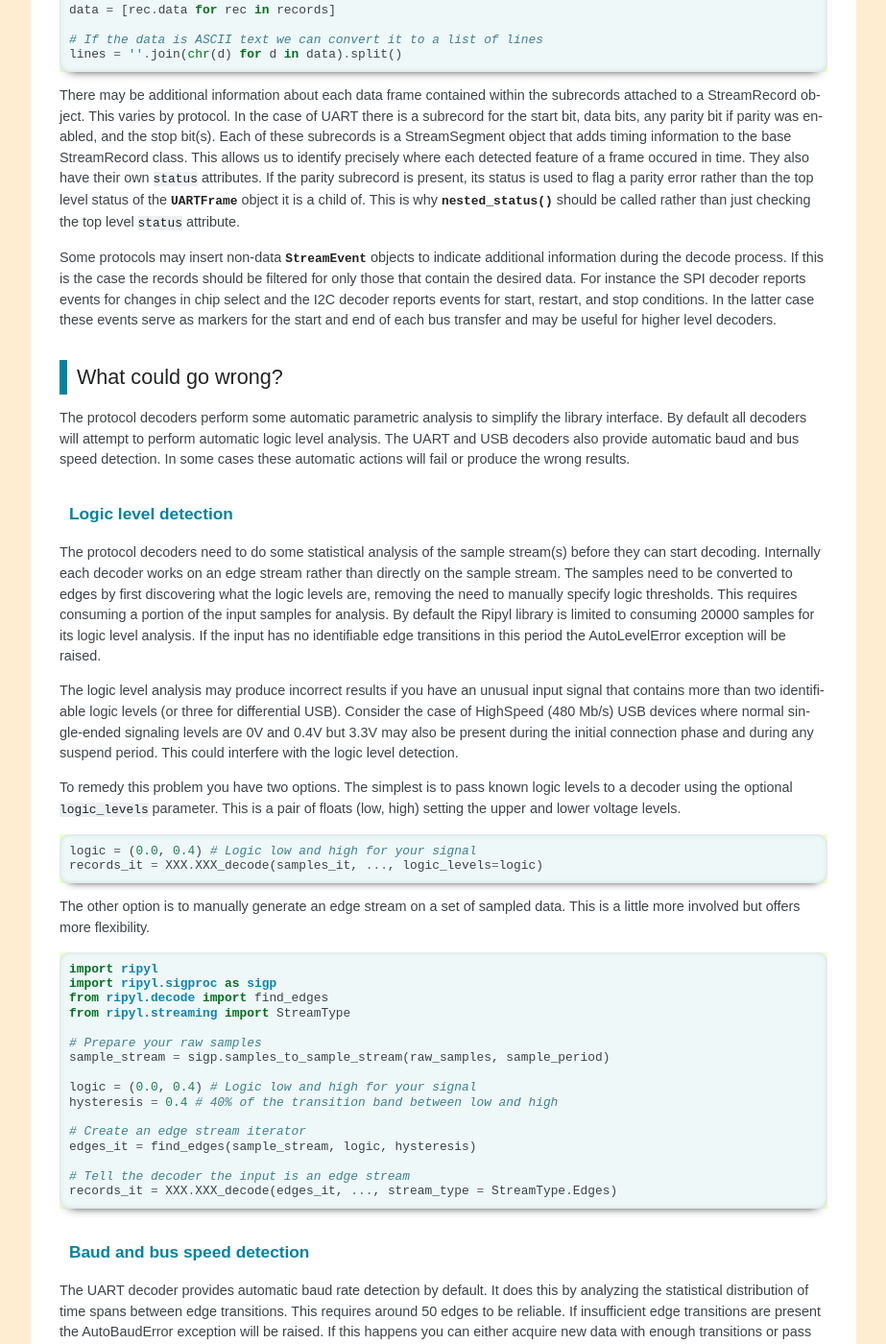
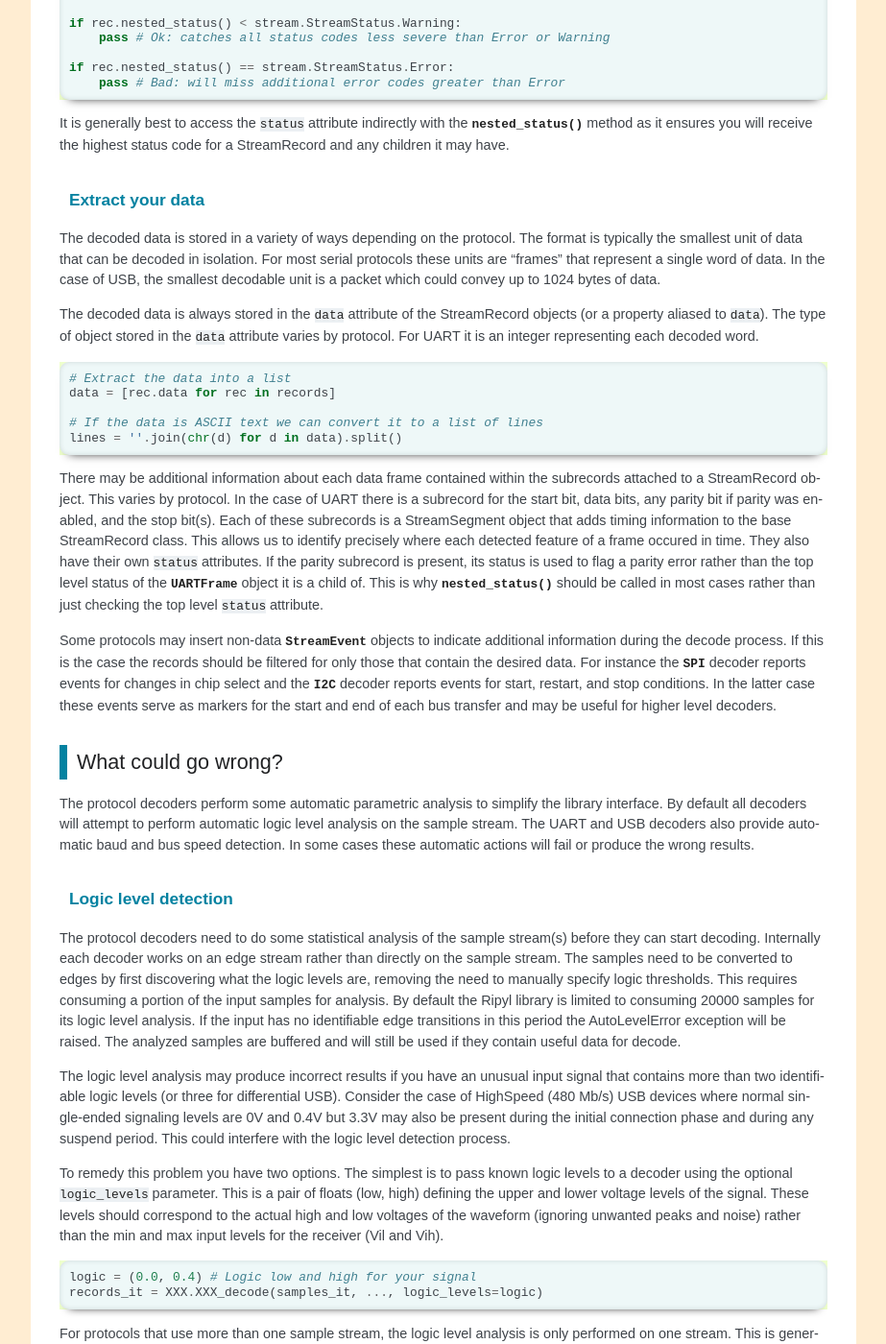
Before and after one commit to kevinpt/ripyl, a Sphinx documentation site: the page built from doc/rst/tutorial.rst, in a window 1280 px wide and 1400 px high, scrolled down 2094 px. Shown: the whole window at 96% size, without its empty margins (198-1121 px from the left). Built offline with Sphinx 7.4.7, drawn with Linux system fonts in a browser that asks for light colours; pages that are not in the unit, such as notebooks, are missing from menus; some of the changed text lies outside the part shown.

Commit message:
Update sphinx documentation

```diff
--- a/doc/index.rst
+++ b/doc/index.rst
@@ -30,7 +30,7 @@
 Getting started
 ===============
 
-If you are new to Ripyl you can get started by reviewing the :doc:`introductory guide <intro>` and following the :doc:`tutorial <rst/tutorial>`.
+If you are new to Ripyl you can get started by reviewing the :doc:`introductory guide <rst/intro>` and following the :doc:`tutorial <rst/tutorial>`.
 
 
 Contents
--- /dev/null
+++ b/doc/rst/data_structures.rst
@@ -0,0 +1,55 @@
+======================
+Common data structures
+======================
+
+The Ripyl library makes use of a few common data structures that will be discussed below.
+
+Streams
+-------
+
+Throughout the Ripyl documentation there is reference to "streams" of data. This is a term used to describe an informally defined sequence of sample or edge data that is used as input and output of many library functions. A stream consists of a sequence (list, tuple, etc.) or iterable (iterator or generator function object) that contains/yields a series of tuple pairs of numbers. The first number is always a float representing the time that the second element of the pair occurs at. The second number is either a float or an int that represents a sample or logical edge state (high, low, middle, etc) respectively. The former case is referred to as a "sample stream" the latter is an "edge stream".
+
+The time value in each pair is an arbitrary time in seconds relative to whatever point is desired. Negative values are acceptable. The only firm requirement is that time increases monotonically. For sample streams the interval between successive time values should be fixed before applying certain signal processing operations like filter_waveform() and noisify(). Otherwise, a variable sample rate will be handled appropriately.
+
+Sample streams are farily self explanatory. They are a time series of sampled data points. Edge streams are different in that they represent the logical levels of edge transitions. The time intervals between edges are not fixed. The logical state of each edge represents a transition at the current time that is maintained until the next edge in the sequence. Logical states are encoded as an integer value. For waveforms with binary states these will be 0 for low and 1 for high. For differential signals the states are -1 for low, 0 for differential 0, and 1 for high. Internally all of the decode functions convert their input streams to edge streams before proceding to decode their content.
+
+
+StreamRecords
+-------------
+
+
+Iterators
+---------
+
+Many of the functions in Ripyl are generator functions that yield results through an iterable generator object rather than returning a result all at once. Some functions require an iterator as input and will not work properly if a list is passed in instead.
+
+.. code-block:: python
+
+    # Decode function produces an iterable generator object
+    records_it = XXX.XXX_decode()
+
+    # The decode operation has *not* been performed yet
+
+    records = list(records_it)
+    # The list() built-in consumes the iterator and forces execution of the decode function
+
+
+It is important to realize that generator objects result in lazy evaluation and that the function call to them does not terminate until they have no more data to produce. You can force evaluation with the list() built-in.
+
+.. code-block:: python
+
+    # The SPI simulator produces three edge stream iterators in a tuple
+    clk, data_io, cs = spi.spi_synth(...)
+
+    # Convert the edge stream to a sample stream
+    clk_it = sigproc.synth_wave(clk, sample_rate, rise_time)
+
+    # Consume the sample iterator
+    clk_samples = list(clk_it)
+
+    # clk_it can no longer be used by another function
+
+    # Create a new iterator on clk_samples using iter()
+    records_it = spi.spi_decode(iter(clk_samples), ...)
+
+It is important to realize that iterators can only advance through a sequence and once completed they can not be reiterated again. If you need to feed the data from a consumed iterator back into a function you should save it as a list object and then use iter() to create a fresh iterator over that list.
--- a/doc/rst/intro.rst
+++ b/doc/rst/intro.rst
@@ -15,13 +15,13 @@
 Ripyl is not a complete replacement for oscilloscope based protocol decoders. Most significantly, it only provides offline analysis of data. This means that there is no way to trigger on high level protocol events such as those provided in oscilloscope based decoders (data patterns, error conditions, etc.). Depending on your oscilloscope or analyzer, you may have advanced triggers available that can help you capture what you need but they will always be more limited than what is provided by built-in decoders. Due to this limitation, Ripyl will be most useful with data captured from deep memory oscilloscopes and analyzers.
 
 
-Once you have :doc:`installed Ripyl <rst/installation>` you are ready to use it in Python scripts that will decode serial data for you. The installer created a script ``ripyl_demo`` that can be used to get a feel for what Ripyl does.
+Once you have :doc:`installed Ripyl <installation>` you are ready to use it in Python scripts that will decode serial data for you. The installer created an executable script called ``ripyl_demo`` that can be used to get a feel for what Ripyl does.
 
 .. code-block:: sh
 
   > ripyl_demo -p uart
 
-This will display some information about the parameters used for the UART protocol and the sampling of the internal synthesizer. If the decode was successful the "Decoded message:" will display the original message encoded in the protocol. If ``matplotlib`` is installed you will also see a plot of the simulated UART waveform annotated with graphics showing the location of frames, data bits (blue) and parity bits (yellow or red).
+This will display some information about the parameters used for the UART protocol and the sampling of the internal synthesizer. If the decode was successful the "Decoded message:" will display the original message encoded in the protocol. If `matplotlib <http://matplotlib.org/>`_ is installed you will also see a plot of the simulated UART waveform annotated with graphics showing the location of frames, data bits (blue) and parity bits (yellow or red).
 
 .. image:: ../image/uart_hello.png
 
@@ -75,3 +75,5 @@
 -b BAUD, --baud=BAUD  Baud rate
 -o SAVE_FILE, --save-plot=SAVE_FILE  Save plot to image file
 -d DROPOUT, --dropout=DROPOUT  Dropout signal from "start,end[,level]"
+-t TITLE, --title=TITLE  Title for plot
+-f FIGSIZE, --figsize=FIGSIZE  Figure size (w,h) in inches
--- a/doc/rst/protocols.rst
+++ b/doc/rst/protocols.rst
@@ -19,6 +19,7 @@
 The higher level protocols provided with Ripyl are:
 
 * :mod:`LM73 <.protocol.lm73>` temperature sensor (SMBus)
+* :mod:`OBD-2 <.protocol.obd2>` automotive ECU message format
 
 
 The protocol decoders do not check timing parameters to verify that they meet specifications. The emphasis is on getting usable data out of waveforms even if they depart from requirements.
--- /dev/null
+++ b/doc/rst/reading_data.rst
@@ -0,0 +1,38 @@
+=========================
+Reading oscilloscope data
+=========================
+
+Ripyl does not provide any support for reading data formats directly produced by oscilloscopes and logic analyzers. A user of the library will have to take care of that independently before decoding with Ripyl. Most instruments will produce some form of CSV output that can be easily parsed with the `csv module <http://docs.python.org/2/library/csv.html>`_ in the Python standard library. There is no standard organization for CSV data so reading functions will be manufacturer and (possibly) model specific. Your instruments may also support other text based formats such as Matlab arrays that can be easily read by a Python script. If your device supports binary output, however, you will be able to read large data sets more rapidly.
+
+Here are some example functions for reading data from various oscilloscopes.
+
+LeCroy
+------
+
+Most LeCroy oscilloscopes support the same binary and CSV formats. Here is an example function for reading the CSV files produced by them.
+
+.. code-block:: python
+
+    import csv
+
+    def read_lecroy_csv(fname):
+        sample_period = 0.0
+        raw_samples = []
+
+        with open(fname, 'rb') as csvfile:
+            c = csv.reader(csvfile)
+
+            # Sample period is in cell B2 (1,1)
+            # Time is in column D (3)
+            # Samples are in column E (4)
+
+            for row_num, row in enumerate(c):
+                if row_num == 1: # get the sample period
+                    sample_period = float(row[1])
+                    break
+
+            csvfile.seek(0)
+            for row in c:
+                raw_samples.append(float(row[4]))
+
+        return raw_samples, sample_period
--- a/doc/rst/test.rst
+++ /dev/null
@@ -1,5 +0,0 @@
-============
-Test rst dir
-============
-
-foo
--- a/doc/rst/tutorial.rst
+++ b/doc/rst/tutorial.rst
@@ -14,9 +14,9 @@
 Prepare your data
 -----------------
 
-Getting your sampled data ready for use by Ripyl is the most significant hurdle you will face. The Ripyl library needs to work on a sequence of samples or edge transitions to perform its decode. In most cases you will have sampled data from an oscilloscope or a logic analyzer to process. It is beyond the scope of the Ripyl library to provide device specific support. You will have to figure out how to get the raw data from these devices into an array that can be passed to Ripyl. It is not possible to decode data directly from a screen capture (although one could create a tool to extract useful data from an image).
+Getting your sampled data ready for use by Ripyl is the most significant hurdle you will face. The Ripyl library needs to work on a sequence of samples or edge transitions to perform its decode. In most cases you will have sampled data from an oscilloscope or a logic analyzer to process. It is beyond the scope of the Ripyl library to provide device specific support. You will have to figure out how to get the raw data from these devices into an array that can be passed to Ripyl. Many devices support some form of CSV output that can be processed with the `csv module <http://docs.python.org/2/library/csv.html>`_ from the Python standard library. If your device supports binary output, however, you will be able to read large data sets more rapidly.
 
-Ripyl's processing is performed through a pipeline of generator functions that minimize the amount of data passed around in arrays. To support this system, the raw samples have to be converted to a ``sample stream``.
+Ripyl's processing is performed through a pipeline of `generator functions <http://docs.python.org/2/tutorial/classes.html#generators>`_ that minimize the amount of data passed around in arrays. To support this system, the raw samples have to be converted to a ``sample stream``.
 
 .. code-block:: python
 
@@ -24,23 +24,23 @@
     import ripyl.sigproc as sigp
     import ripyl.protocol.uart as uart
 
-    raw_samples, sample_period = get_samples_from_your_oscilloscope()
+    raw_samples, sample_period = read_samples_from_your_oscilloscope()
     txd = sigp.samples_to_sample_stream(raw_samples, sample_period)
 
 .. note::
-    You will need to figure out how to populate the raw_samples and sample_period variables on your own. get_samples_from_your_oscilloscope() is just a placeholder that does not exist.
+    You will need to figure out how to populate the raw_samples and sample_period variables on your own. read_samples_from_your_oscilloscope() is just a placeholder that does not exist in Ripyl. See the section on :doc:`reading data <reading_data>` for some examples for various devices.
 
-The ``txd`` variable is an iterable object that will extract data from ``raw_samples`` as needed and yield a series of sample stream tuples with time markers for each sample. If you need accurate time correlation you can pass an additional ``start_time`` parameter to samples_to_sample_stream().
+The ``txd`` variable is an iterable object that will extract data from ``raw_samples`` as needed and yield a series of sample stream tuples with time markers for each sample. If you need accurate time correlation you can pass an additional ``start_time`` parameter to the :func:`~.sigproc.samples_to_sample_stream` function.
 
 .. note::
 
-    Some logic analyzers may store edge transitions rather than sampled data. You can either work to convert these data sets into periodic samples or convert them directly into an ``edge stream``.
+    Some logic analyzers may store edge transitions rather than sampled data. You can either work to convert these data sets into periodic samples or convert them directly into an ``edge stream`` prior to decode.
 
 
 Decode your data
 ----------------
 
-Once you have your data converted to one or more sample streams the hard part is over. Now you just have to pass the stream(s) to an appropriate decoder. In this case we've captured the TXD signal on an asynchronous serial port so we will use the UART decoder. Most of the decoders are configurable with parameters that can alter the protocol. For the UART decoder we need to provide the number of bits, stop bits, type of parity, and polarity (idle high or low). The baud rate is optional since the UART decoder can determine this automatically provided there is enough data (typically at least 11 frames).
+Once you have your data converted to one or more sample streams the hard part is over. Now you just have to pass the stream(s) to an appropriate decoder. In this case we've captured the TXD signal on an asynchronous serial port so we will use the :mod:`UART <.protocol.uart>` decoder. Most of the decoders are configurable with parameters that can alter the protocol. For the UART decoder we need to provide the number of bits, stop bits, type of parity, and polarity (idle high or low). The baud rate is optional since the UART decoder can determine this automatically provided there is enough data (typically at least 11 frames).
 
 .. code-block:: python
 
@@ -59,9 +59,11 @@
 Analyze the results
 -------------------
 
-At this point we should have a list of :class:`~.streaming.StreamRecord` objects with our decoded data. An exception will be thrown if the decode process could not be completed. Recoverable errors will be reported in the records with their ``status`` attributes.
+At this point we should have a list of :class:`~.streaming.StreamRecord`-based objects with our decoded data. An exception will be thrown if the decode process could not be completed. Recoverable errors will be reported in the records with their ``status`` attributes.
 
-Each protocol decoder has its own system for representing decoded data in the StreamRecord objects. They generally sub-class StreamRecord and may have additional methods and attributes added to the base object. In addition to any sub-classing, StreamRecord objects can be differentiated by their ``kind`` attribute which is a string identifying the type of record.
+There are two main sub-classes of StreamRecord: :class:`~.streaming.StreamSegment` and :class:`~.streaming.StreamEvent`. The former represents information extracted from a span of time in the input stream. The latter represents events that happen at a specific point in time. StreamSegments can overlap in time. The children of a StreamSegment will typically be other StreamSegment objects that have a time span contained within the bounds of their parent but this is not rigidly enforced by the Ripyl library.
+
+Each protocol decoder has its own system for representing decoded data in the StreamRecord-based objects. They generally sub-class StreamSegment and may have additional methods and attributes added to the base object. In addition to any sub-classing, StreamRecord objects can be differentiated by their ``kind`` attribute which is a string identifying the type of record.
 
 For the UART decoder we will receive a series of :class:`~.uart.UARTFrame` objects with the ``kind`` attribute set to ``'UART frame'``.
 
@@ -80,10 +82,25 @@
     for rec in records:
         if rec.nested_status() != stream.StreamStatus.Ok:
             success = False
-            break # note: you may want to do some error recovery rather than just aborting
+            break # Note: you may want to do some error recovery rather than just aborting
 
 
 If ``success`` remains True then you can proceed to work with the decoded data. Otherwise you will have to find out what type of error happened and what action to take.
+
+Note that it is best to test for inequality against a status code to ensure you don't miss any protocol specific additions.
+
+.. code-block:: python
+
+    if rec.nested_status() != stream.StreamStatus.Ok:
+        pass # Ok: catches anything other than normal Ok
+
+    if rec.nested_status() < stream.StreamStatus.Warning:
+        pass # Ok: catches all status codes less severe than Error or Warning
+
+    if rec.nested_status() == stream.StreamStatus.Error:
+        pass # Bad: will miss additional error codes greater than Error
+
+It is generally best to access the ``status`` attribute indirectly with the :meth:`~.StreamRecord.nested_status` method as it ensures you will receive the highest status code for a StreamRecord and any children it may have.
 
 Extract your data
 ~~~~~~~~~~~~~~~~~
@@ -100,31 +117,32 @@
     # If the data is ASCII text we can convert it to a list of lines
     lines = ''.join(chr(d) for d in data).split()
 
-There may be additional information about each data frame contained within the subrecords attached to a StreamRecord object. This varies by protocol. In the case of UART there is a subrecord for the start bit, data bits, any parity bit if parity was enabled, and the stop bit(s). Each of these subrecords is a StreamSegment object that adds timing information to the base StreamRecord class. This allows us to identify precisely where each detected feature of a frame occured in time. They also have their own ``status`` attributes. If the parity subrecord is present, its status is used to flag a parity error rather than the top level status of the :class:`~.uart.UARTFrame` object it is a child of. This is why :meth:`~.StreamRecord.nested_status` should be called rather than just checking the top level ``status`` attribute.
+There may be additional information about each data frame contained within the subrecords attached to a StreamRecord object. This varies by protocol. In the case of UART there is a subrecord for the start bit, data bits, any parity bit if parity was enabled, and the stop bit(s). Each of these subrecords is a StreamSegment object that adds timing information to the base StreamRecord class. This allows us to identify precisely where each detected feature of a frame occured in time. They also have their own ``status`` attributes. If the parity subrecord is present, its status is used to flag a parity error rather than the top level status of the :class:`~.uart.UARTFrame` object it is a child of. This is why :meth:`~.StreamRecord.nested_status` should be called in most cases rather than just checking the top level ``status`` attribute.
 
-Some protocols may insert non-data :class:`~streaming.StreamEvent` objects to indicate additional information during the decode process. If this is the case the records should be filtered for only those that contain the desired data. For instance the SPI decoder reports events for changes in chip select and the I2C decoder reports events for start, restart, and stop conditions. In the latter case these events serve as markers for the start and end of each bus transfer and may be useful for higher level decoders.
+Some protocols may insert non-data :class:`~.streaming.StreamEvent` objects to indicate additional information during the decode process. If this is the case the records should be filtered for only those that contain the desired data. For instance the :mod:`SPI <.spi>` decoder reports events for changes in chip select and the :mod:`I2C <.i2c>` decoder reports events for start, restart, and stop conditions. In the latter case these events serve as markers for the start and end of each bus transfer and may be useful for higher level decoders.
 
 What could go wrong?
 --------------------
 
-The protocol decoders perform some automatic parametric analysis to simplify the library interface. By default all decoders will attempt to perform automatic logic level analysis. The UART and USB decoders also provide automatic baud and bus speed detection. In some cases these automatic actions will fail or produce the wrong results.
+The protocol decoders perform some automatic parametric analysis to simplify the library interface. By default all decoders will attempt to perform automatic logic level analysis on the sample stream. The UART and USB decoders also provide automatic baud and bus speed detection. In some cases these automatic actions will fail or produce the wrong results.
 
 Logic level detection
 ~~~~~~~~~~~~~~~~~~~~~
 
-The protocol decoders need to do some statistical analysis of the sample stream(s) before they can start decoding. Internally each decoder works on an edge stream rather than directly on the sample stream. The samples need to be converted to edges by first discovering what the logic levels are, removing the need to manually specify logic thresholds. This requires consuming a portion of the input samples for analysis. By default the Ripyl library is limited to consuming 20000 samples for its logic level analysis. If the input has no identifiable edge transitions in this period the AutoLevelError exception will be raised.
+The protocol decoders need to do some statistical analysis of the sample stream(s) before they can start decoding. Internally each decoder works on an edge stream rather than directly on the sample stream. The samples need to be converted to edges by first discovering what the logic levels are, removing the need to manually specify logic thresholds. This requires consuming a portion of the input samples for analysis. By default the Ripyl library is limited to consuming 20000 samples for its logic level analysis. If the input has no identifiable edge transitions in this period the AutoLevelError exception will be raised. The analyzed samples are buffered and will still be used if they contain useful data for decode.
 
-The logic level analysis may produce incorrect results if you have an unusual input signal that contains more than two identifiable logic levels (or three for differential USB). Consider the case of HighSpeed (480 Mb/s) USB devices where normal single-ended signaling levels are 0V and 0.4V but 3.3V may also be present during the initial connection phase and during any suspend period. This could interfere with the logic level detection.
+The logic level analysis may produce incorrect results if you have an unusual input signal that contains more than two identifiable logic levels (or three for differential USB). Consider the case of HighSpeed (480 Mb/s) USB devices where normal single-ended signaling levels are 0V and 0.4V but 3.3V may also be present during the initial connection phase and during any suspend period. This could interfere with the logic level detection process.
 
-To remedy this problem you have two options. The simplest is to pass known logic levels to a decoder using the optional ``logic_levels`` parameter. This is a pair of floats (low, high) setting the upper and lower voltage levels.
+To remedy this problem you have two options. The simplest is to pass known logic levels to a decoder using the optional ``logic_levels`` parameter. This is a pair of floats (low, high) defining the upper and lower voltage levels of the signal. These levels should correspond to the actual high and low voltages of the waveform (ignoring unwanted peaks and noise) rather than the min and max input levels for the receiver (Vil and Vih).
 
 .. code-block:: python
 
     logic = (0.0, 0.4) # Logic low and high for your signal
     records_it = XXX.XXX_decode(samples_it, ..., logic_levels=logic)
 
+For protocols that use more than one sample stream, the logic level analysis is only performed on one stream. This is generally the one with the most activity such as a clock signal. It is assumed that the logic levels detected or specified for this stream are appropriate for all other streams fed to the decoder.
 
-The other option is to manually generate an edge stream on a set of sampled data. This is a little more involved but offers more flexibility.
+The other option is to manually generate an edge stream on a set of sampled data. This is a little more involved but offers more flexibility as you can set different logic levels for each sample stream and control the amount of hysteresis.
 
 .. code-block:: python
 
```
Also changed, not shown: other parts of doc/index.rst (+2 -1 lines), other parts of doc/rst/intro.rst (+1 -1 lines), other parts of doc/rst/tutorial.rst (+1 -1 lines).
